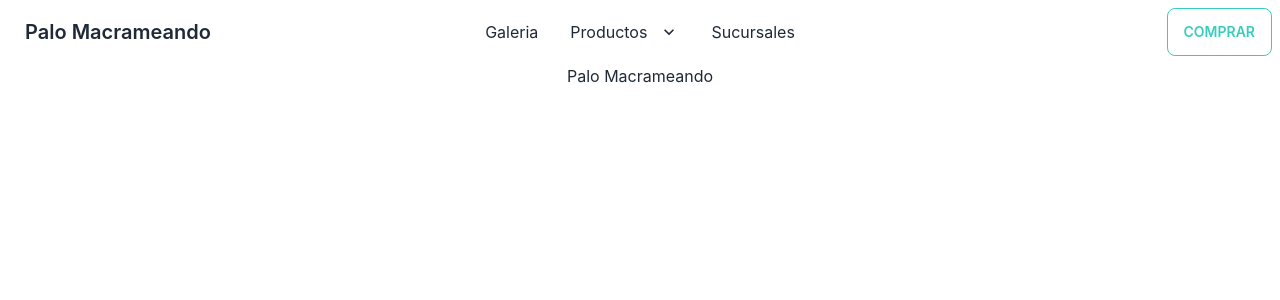
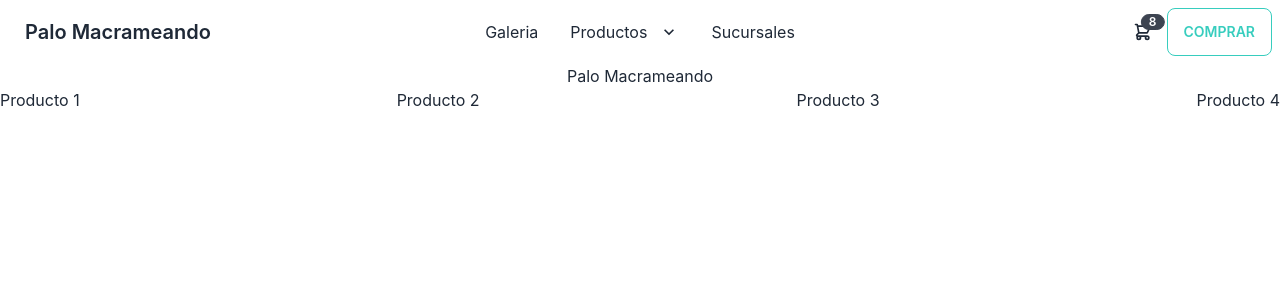
Before and after one commit to AraceliDominguezDAmore/RJ-31160-ADD, a React (Create React App) app: page / in a window 1280 px wide. Shown: the top 300 px of the page. Built offline with nearby package versions, Linux system fonts and the light colour scheme.

Commit message:
Landing - Clase 3

```diff
--- a/src/App.js
+++ b/src/App.js
@@ -1,12 +1,14 @@
 import logo from './logo.svg';
 import './App.css';
 import NavBar from './componentes/NavBar';
+import ItemListContainer from './componentes/ItemListContainer';
 
 function App() {
   return (
     <div className="App">
       <NavBar/>
       <h1>Palo Macrameando</h1>
+      <ItemListContainer/>
       {/* <header className="App-header">
         <img src={logo} className="App-logo" alt="logo" />
         <p>
--- /dev/null
+++ b/src/componentes/CartWidget.js
@@ -0,0 +1,25 @@
+import React from 'react'
+
+const CartWidget = () => {
+  return (
+    <div className="dropdown dropdown-end">
+      <label tabindex="0" className="btn btn-ghost btn-circle">
+        <div className="indicator">
+          <svg xmlns="http://www.w3.org/2000/svg" className="h-5 w-5" fill="none" viewBox="0 0 24 24" stroke="currentColor"><path stroke-linecap="round" stroke-linejoin="round" stroke-width="2" d="M3 3h2l.4 2M7 13h10l4-8H5.4M7 13L5.4 5M7 13l-2.293 2.293c-.63.63-.184 1.707.707 1.707H17m0 0a2 2 0 100 4 2 2 0 000-4zm-8 2a2 2 0 11-4 0 2 2 0 014 0z" /></svg>
+          <span className="badge badge-sm indicator-item">8</span>
+        </div>
+      </label>
+      <div tabindex="0" className="mt-3 card card-compact dropdown-content w-52 bg-base-100 shadow">
+        <div className="card-body">
+          <span className="font-bold text-lg">8 Items</span>
+          <span className="text-info">Subtotal: $999</span>
+          <div className="card-actions">
+            <button className="btn btn-primary btn-block">View cart</button>
+          </div>
+        </div>
+      </div>
+    </div>
+  )
+}
+
+export default CartWidget
--- /dev/null
+++ b/src/componentes/ItemListContainer.js
@@ -0,0 +1,14 @@
+import React from 'react'
+
+const ItemListContainer = () => {
+  return (
+    <div className='flex justify-between'>
+        <p>Producto 1</p>
+        <p>Producto 2</p>
+        <p>Producto 3</p>
+        <p>Producto 4</p>
+    </div>
+  )
+}
+
+export default ItemListContainer
--- a/src/componentes/NavBar.js
+++ b/src/componentes/NavBar.js
@@ -1,4 +1,5 @@
 import React from 'react'
+import CartWidget from './CartWidget'
 
 const NavBar = () => {
     return(
@@ -45,7 +46,9 @@
                     <li><a>Sucursales</a></li>
                 </ul>
             </div>
+
             <div className="navbar-end">
+                <CartWidget/>
                 <a className="btn btn-accent btn-outline">Comprar</a>
             </div>
         </div>
```
Also changed, not shown: 1 other file (tests, documents, lock files or other folders).
